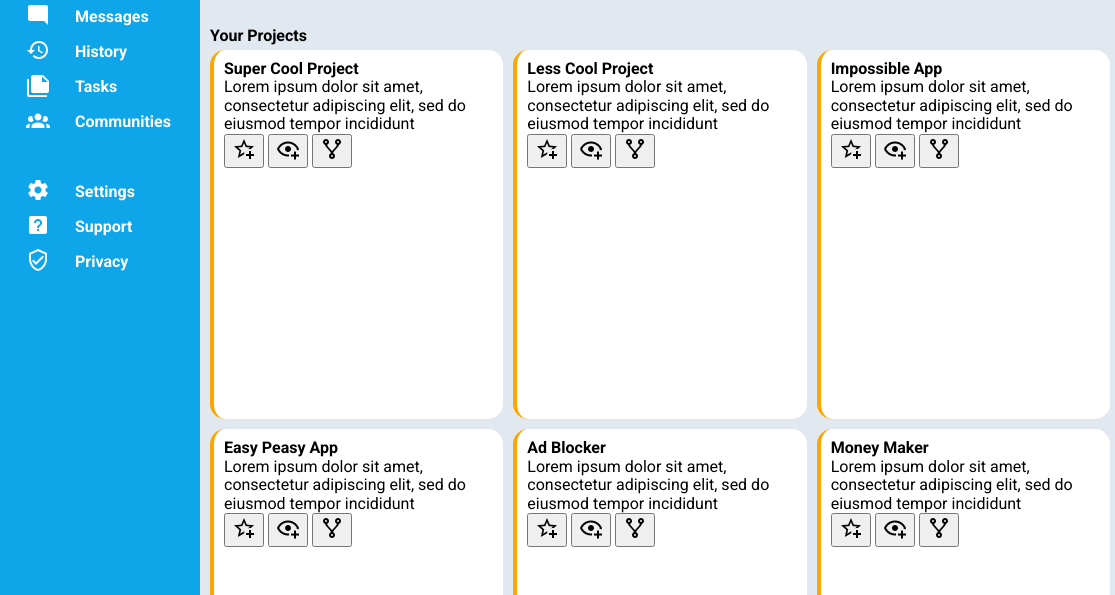
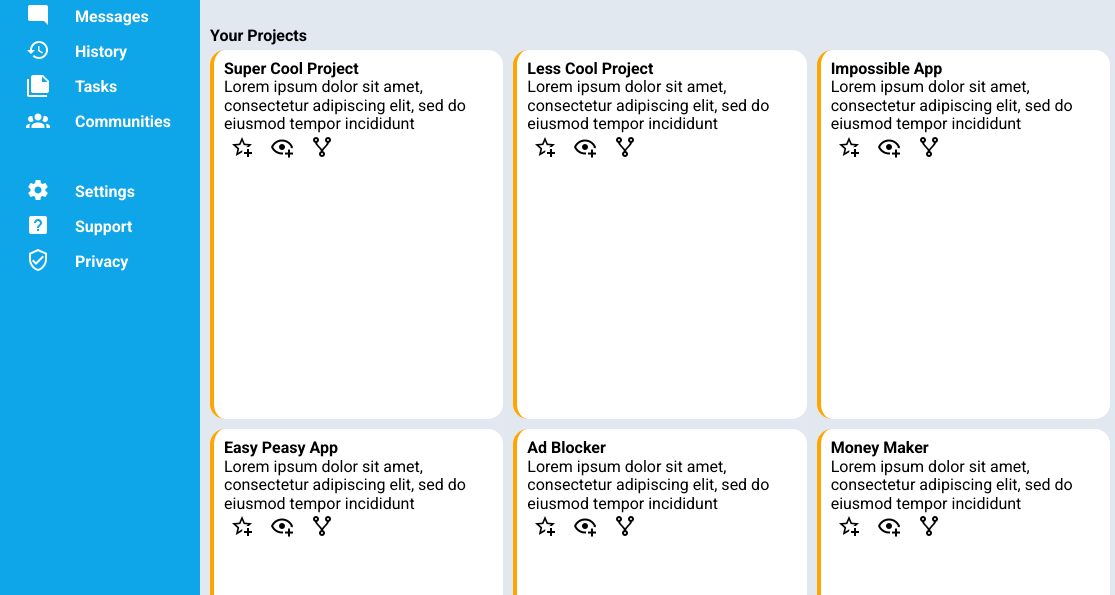
Before and after one commit to JamesGJ5/admin-dashboard, a plain HTML site: page index.html in a window 1280 px wide. Shown: the part 155-750 px from the top of the page, 0-1115 px from the left. Drawn offline with Linux system fonts and the light colour scheme.

Commit message:
Remove background and border from project buttons

```diff
--- a/styles/style.css
+++ b/styles/style.css
@@ -173,6 +173,12 @@ align-self using that class as a selector */
     padding: 10px;
 }
 
+.project button {
+    border: none;
+
+    background: none;
+}
+
 .main-content>:nth-child(4) {
     background-color: blue;
 }
```
